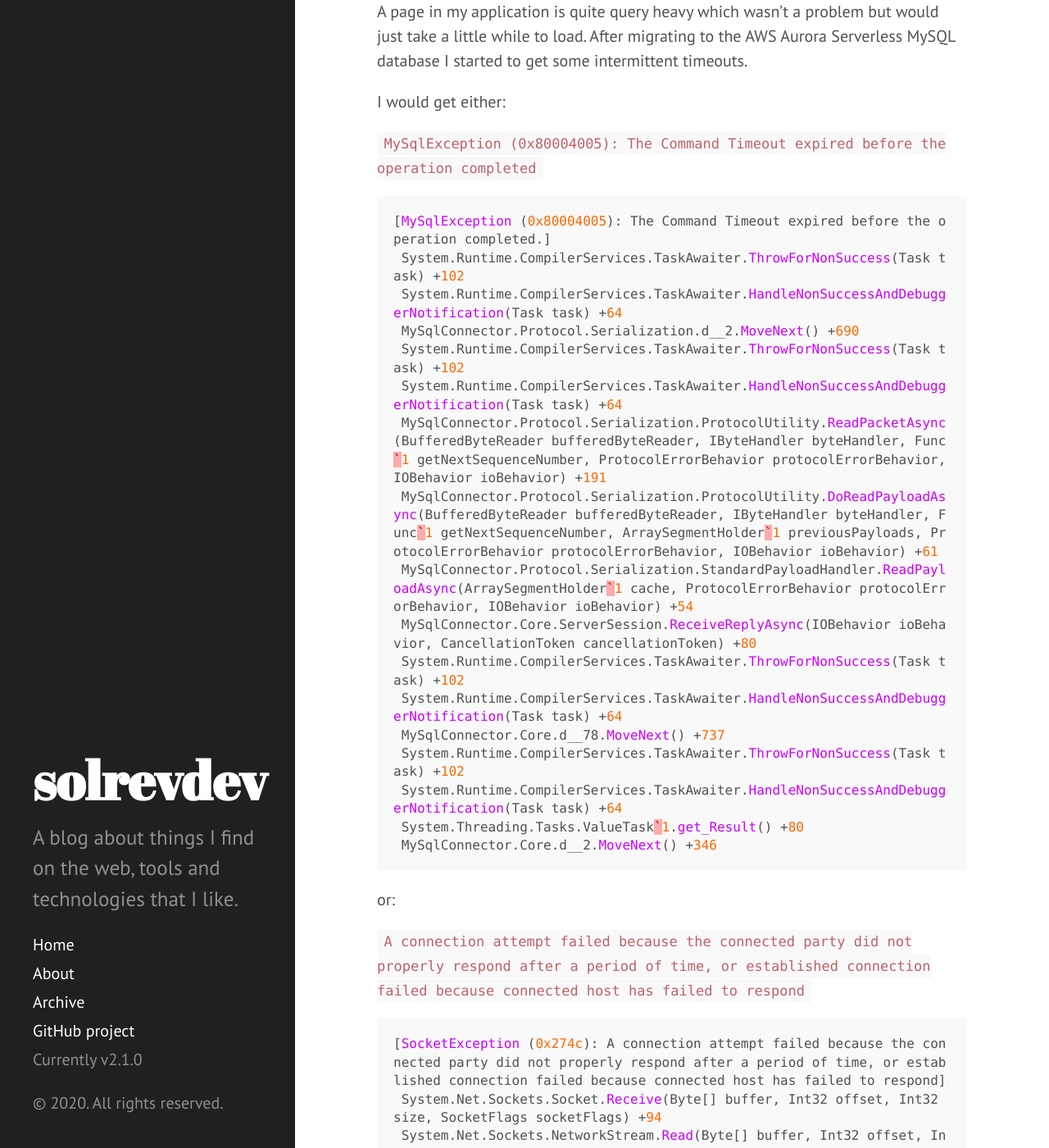
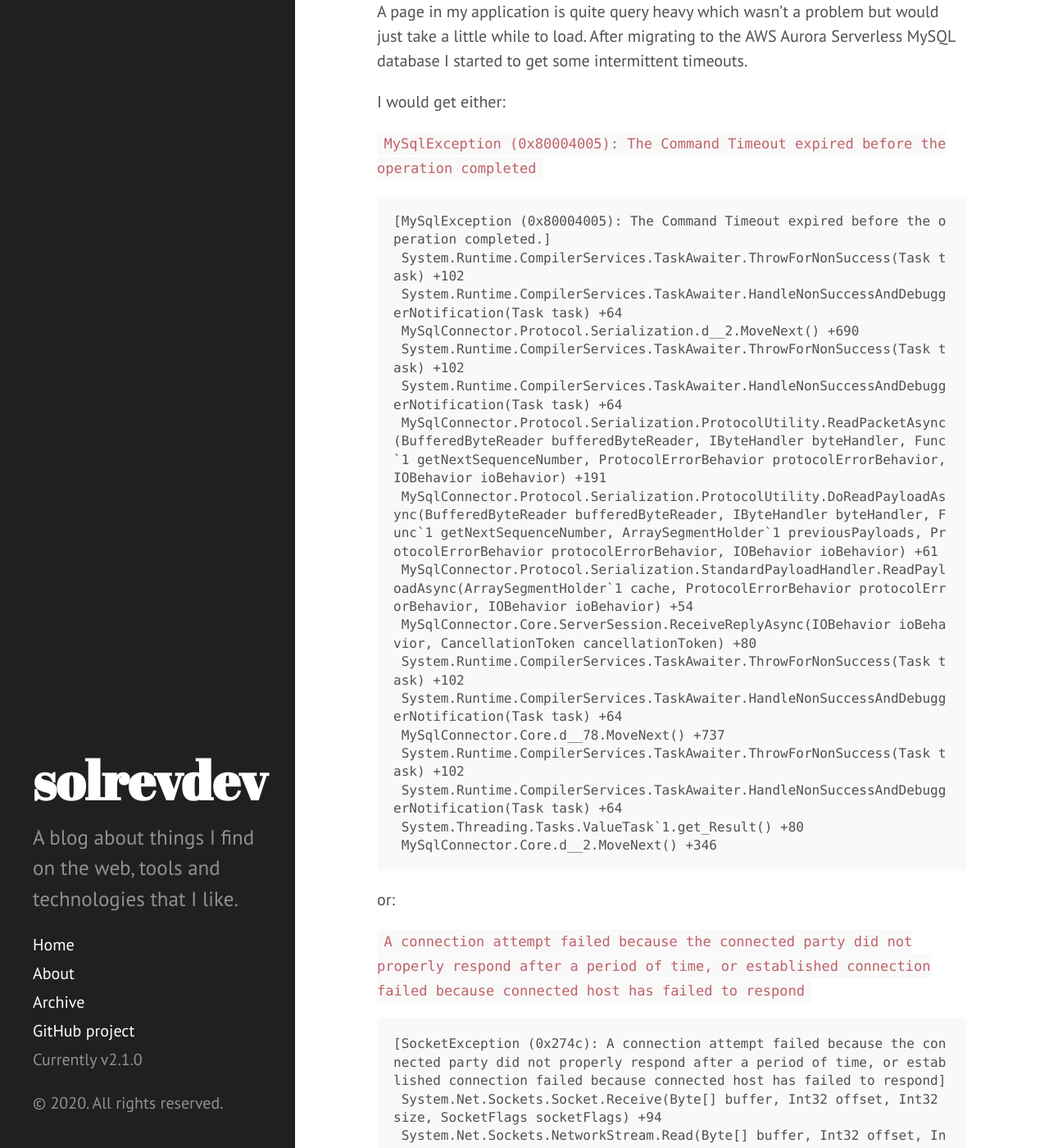
Before and after one commit to solrevdev/solrevdev.github.io, a Jekyll site: the page built from _posts/2020-01-20- mysqlexception-0x80004005-the-command-timeout-expired-before-the-operation-completed.md, in a window 1280 px wide and 1400 px high, scrolled down 1445 px. Shown: the whole window at 82% size. Built offline with Jekyll 4.4.1, drawn with Linux system fonts in a browser that asks for light colours; some of the changed text lies outside the part shown.

Commit message:
Update 2020-01-20- mysqlexception-0x80004005-the-command-timeout-expired-before-the-operation-completed.md

````diff
--- a/_posts/2020-01-20- mysqlexception-0x80004005-the-command-timeout-expired-before-the-operation-completed.md
+++ b/_posts/2020-01-20- mysqlexception-0x80004005-the-command-timeout-expired-before-the-operation-completed.md
@@ -32,7 +32,7 @@ I would get either:
 
 `MySqlException (0x80004005): The Command Timeout expired before the operation completed`
 
-```csharp
+```text
 [MySqlException (0x80004005): The Command Timeout expired before the operation completed.]
  System.Runtime.CompilerServices.TaskAwaiter.ThrowForNonSuccess(Task task) +102
  System.Runtime.CompilerServices.TaskAwaiter.HandleNonSuccessAndDebuggerNotification(Task task) +64
@@ -56,7 +56,7 @@ or:
 
 `A connection attempt failed because the connected party did not properly respond after a period of time, or established connection failed because connected host has failed to respond`
 
-```csharp
+```text
 [SocketException (0x274c): A connection attempt failed because the connected party did not properly respond after a period of time, or established connection failed because connected host has failed to respond]
  System.Net.Sockets.Socket.Receive(Byte[] buffer, Int32 offset, Int32 size, SocketFlags socketFlags) +94
  System.Net.Sockets.NetworkStream.Read(Byte[] buffer, Int32 offset, Int32 size) +130
````
